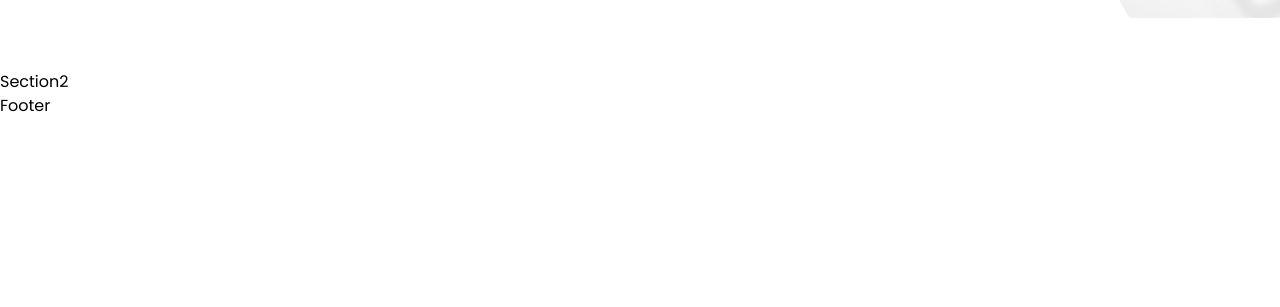
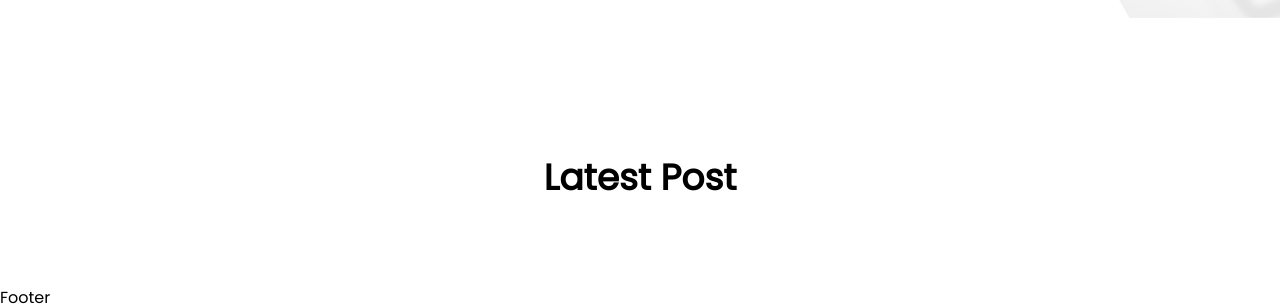
Before and after one commit to ririErliza/blog-website, a Next.js app: page / in a window 1280 px wide. Shown: the part 763-1070 px from the top of the page. Before the commit the page ends 881 px from the top, so only its background shows below. Built offline with nearby package versions, Linux system fonts and the light colour scheme.

Commit message:
add image

```diff
--- a/components/Section2.jsx
+++ b/components/Section2.jsx
@@ -1,7 +1,34 @@
-
+import Link from "next/link"
+import Image from "next/image"
+import Author from "./_child/Author"
 
 export default function Section2() {
   return (
-    <div>Section2</div>
+    <section className="container mx-auto md:px-20 py-10">
+        <h1 className="font-bold text-4xl py-12 text-center">Latest Post</h1>
+
+
+    {/* grid columns */}
+    <div className="grid md:grid-cols-2 lg:grid-cols-3 gap-14"></div>
+    </section>
   )
 }
+
+function Post(){
+return(
+    <div className="item">
+        <div className="images">
+            <Link href={"/"}><a><Image src={"/images/img1.jpg"} className="rounded" width={500} height={350} alt="image"/></a></Link>
+        </div>
+
+        <div className="info flex justify-center flex-col py-4">
+
+        </div>
+
+
+
+
+    </div>
+)
+
+}
```
